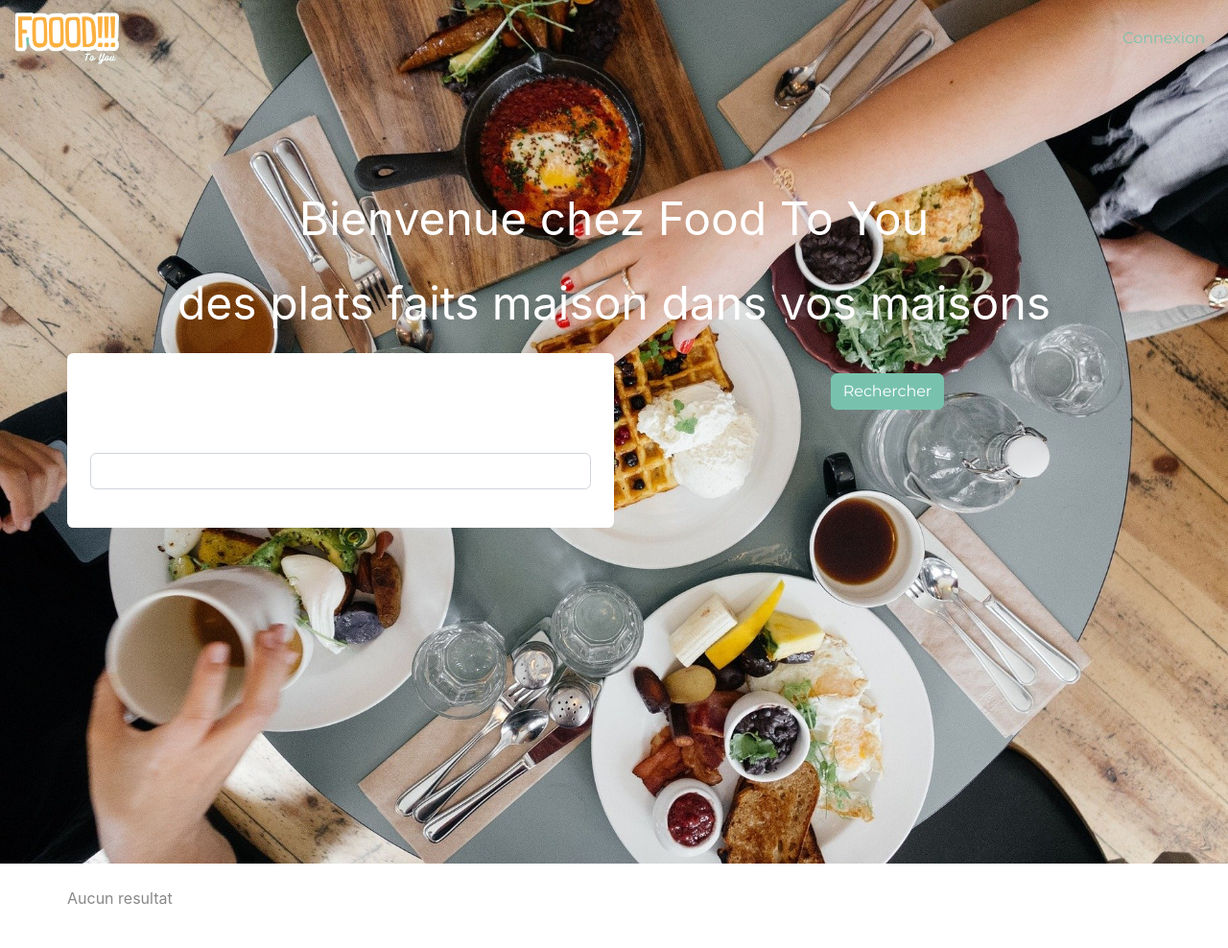
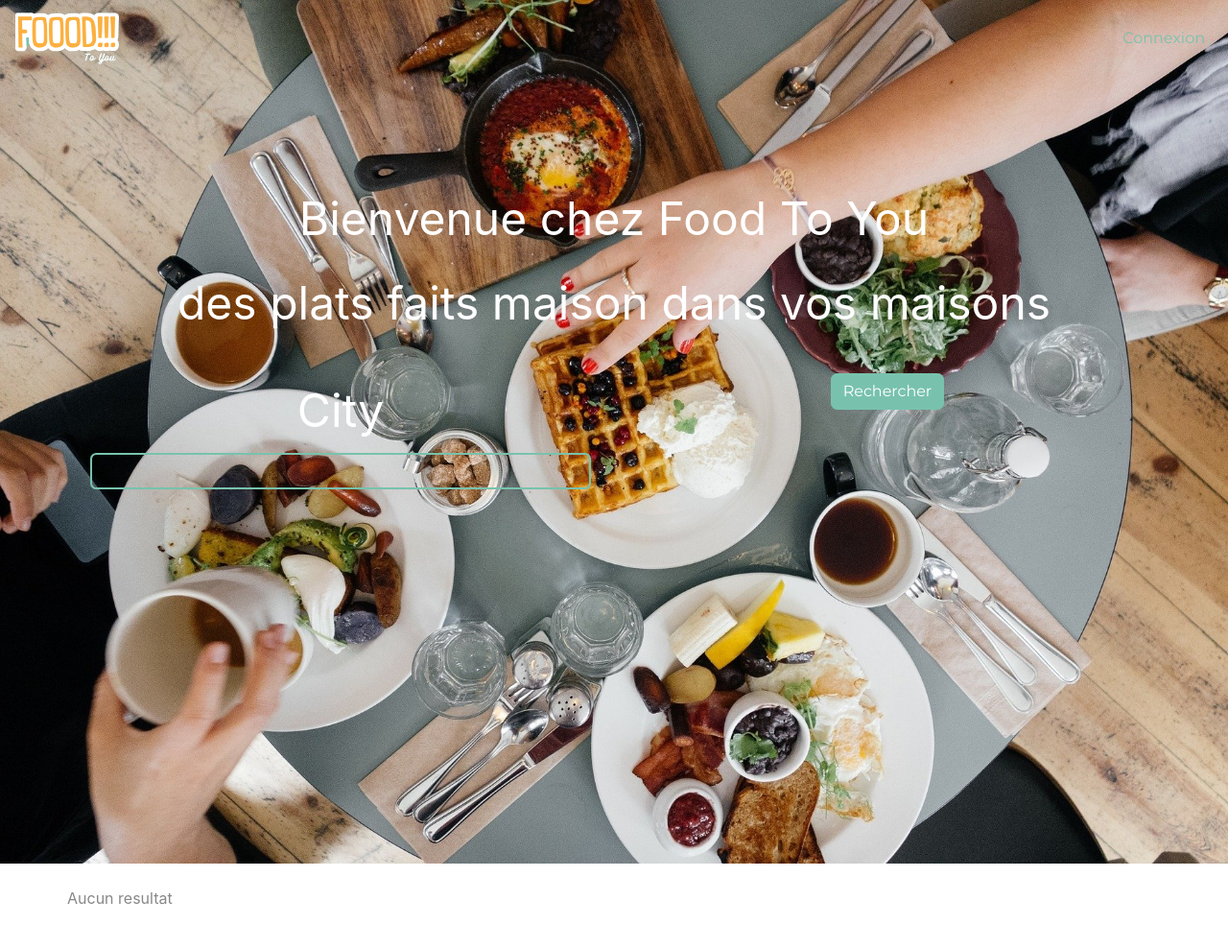
Before and after one commit to lisouch/food, a Symfony app: template templates/home/home.html.twig in a window 1280 px wide. Shown: the whole page at 96% size. Run offline with Twig, Linux system fonts and the light colour scheme; the template is opened without the code that fills it, so the values that code supplies are empty; form fields are guessed from the names that the template uses; some libraries are stand-ins or nearby versions.

Commit message:
Vue produit amélioré 2

```diff
--- a/public/css/style.css
+++ b/public/css/style.css
@@ -88,10 +88,13 @@ margin-top: 2%;
     margin: 2% 0;
 }
 
-
-/* TEST MANEL  */
-/* input[type="text"]
+input[type="text"]
 {
     background: transparent;
     border: 2px solid #78c2ad;
-} */
+}
+::-webkit-input-placeholder
+{
+    color: black!important;
+    font-weight: bold;
+}
--- a/templates/home/home.html.twig
+++ b/templates/home/home.html.twig
@@ -13,14 +13,12 @@
 			<p>des plats faits maison dans vos maisons</p>
 
 			<div class="container rounded">
-
 			{{ form_start(form) }}
 			<div class="row">
-				<div class="color col-lg-6 bg-white  p-4 mb-4 rounded">
+				<div class="color col-lg-6   p-4 mb-4 rounded">
 					{{ form_row(form.city) }}
 				</div>
 				<div class="col-lg-6">
-
 					<button class="btn btn-primary">Rechercher</button>
 				</div>
 			</div>
```
